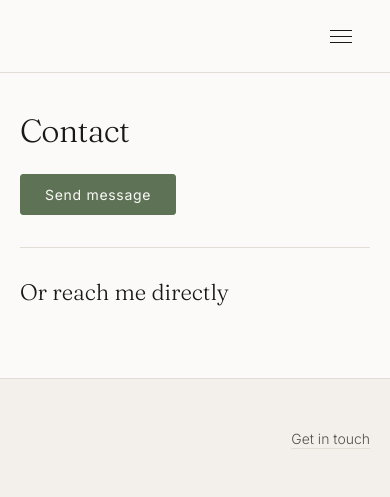
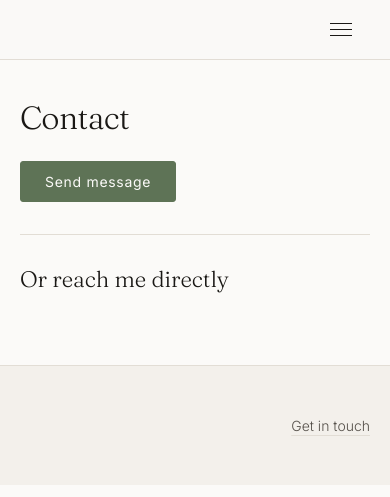
Before and after one commit to ahll19/lauridsen-fotos, a Django app: template src/templates/pages/contact.html in a window 390 px wide. Shown: the top 497 px of the page. Run offline with Django 5.2, Linux system fonts and the light colour scheme; the template is opened without the code that fills it, so the values that code supplies are empty.

Commit message:
fix: give phone screens back the header's space
The header was sticky and two lines tall, so on a phone it held a
noticeable share of the screen through every scroll — space a
photography site should be giving to the photographs. Below 760px it
now scrolls away with the page and drops the tagline, which the home
page carries anyway.

Co-Authored-By: Claude Opus 5 <noreply@anthropic.com>

```diff
--- a/src/static/css/site.css
+++ b/src/static/css/site.css
@@ -311,7 +311,15 @@ h2 { font-size: clamp(1.4rem, 3vw, 1.9rem); }
   .nav-toggle[aria-expanded="true"] span:nth-child(2) { opacity: 0; }
   .nav-toggle[aria-expanded="true"] span:nth-child(3) { transform: translateY(-6px) rotate(-45deg); }
 
-  .site-header__inner { flex-wrap: wrap; }
+  /* On a phone the header was pinned to the top and two lines tall, so it held a
+     noticeable share of the screen on every scroll. A photography site should be
+     giving that space to the photographs: the bar scrolls away with the page, the
+     tagline drops (it is on the home page anyway), and the rest tightens up. */
+  .site-header { position: static; backdrop-filter: none; }
+  .site-header__inner { flex-wrap: wrap; padding-block: 0.6rem; }
+  .brand__tagline { display: none; }
+  .brand__name { font-size: 1.15rem; }
+
   .nav {
     display: none; width: 100%; flex-direction: column; align-items: flex-start;
     gap: 1rem; padding-block: 1.25rem 0.5rem;
```
